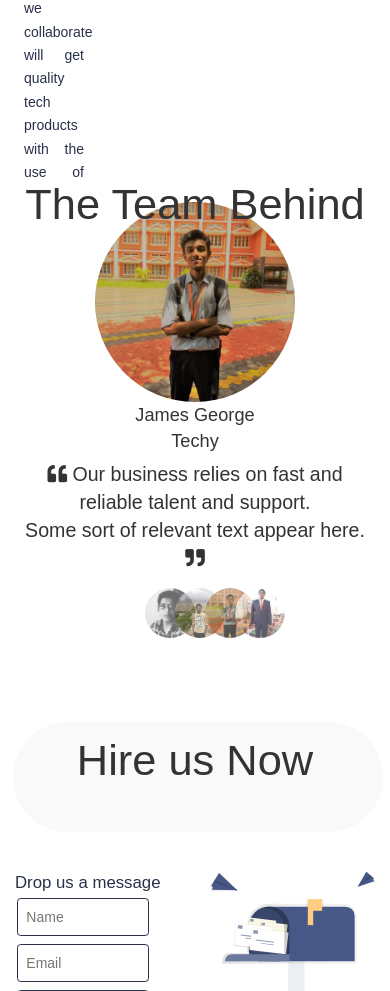
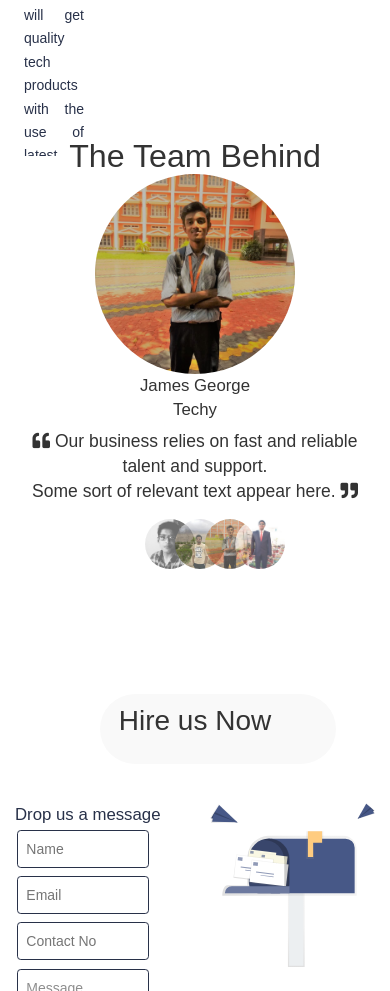
Before and after one commit to mad-hacks/madhacks-webapp, a Vue app: page /#/ in a window 390 px wide. Shown: the part 3800-4791 px from the top of the page. Built offline with nearby package versions, Linux system fonts and the light colour scheme; a web font is replaced by a local one.

Commit message:
Workarounds for all sections :construction:

```diff
--- a/src/assets/css/welcome.css
+++ b/src/assets/css/welcome.css
@@ -552,7 +552,7 @@
   }
 
   .mhacks-mid-team-card{
-    margin-top: -14%;
+    margin-top: -10%;
   }
 
   .mhacks-last-contact-bg{
@@ -634,6 +634,14 @@
     font-size: 1.5em;
   }
 
+  .mhacks-mid-team-header{
+    font-size: 3em;
+  }
+
+  .mhacks-mid-team-card-pic-quote{
+    font-size: 1.5em;
+  }
+
   /* .mhacks-mid-container{
     margin-left: 4%;
   } */
@@ -676,6 +684,14 @@
     height: 120px;
   }
 
+  .mhacks-last-contact-bg{
+    height: 100px;
+  }
+
+  .mhacks-last-contact-header{
+    font-size: 3em;
+  }
+
   /* .mhacks-mid-container{
     margin-left: 2%;
   } */
@@ -701,6 +717,14 @@
 
   .mhacks-mid-ft{
     height: 560px;
+  }
+
+  .mhacks-mid-team-header{
+    font-size: 2.9em;
+  }
+
+  .mhacks-mid-team-card-pic-quote{
+    font-size: 1.4em;
   }
 
   /* .mhacks-mid-container{
@@ -762,6 +786,14 @@
     height: 560px;
     margin-left: 5vw;
   }
+
+  .mhacks-last-contact-bg{
+    height: 95px;
+  }
+
+  .mhacks-last-contact-header{
+    font-size: 2.95em;
+  }
 }
 
 @media only screen and (max-width: 1065px){
@@ -802,6 +834,22 @@
     width: 960px;
   }
 
+  .mhacks-mid-team-header{
+    font-size: 2.7em;
+  }
+
+  .mhacks-mid-team-card-pic-quote{
+    font-size: 1.3em;
+  }
+
+  .mhacks-last-contact-bg{
+    height: 90px;
+  }
+
+  .mhacks-last-contact-header{
+    font-size: 2.8em;
+  }
+
   /* .mhacks-mid-container{
     margin-left: 2%;
   } */
@@ -818,6 +866,22 @@
   .mhacks-tn-right-item{
     margin-left: -24vw;
     margin-right: 24vw;
+  }
+
+  .mhacks-mid-team-header{
+    font-size: 2.5em;
+  }
+
+  .mhacks-mid-team-card-pic-quote{
+    font-size: 1.25em;
+  }
+
+  .mhacks-mid-team-card-pic-name{
+    font-size: 1.2em;
+  }
+
+  .mhacks-mid-team-card-pic-position{
+    font-size: 1.2em;
   }
 
   /* .mhacks-mid-container{
@@ -868,6 +932,10 @@
     height: 280px;
   }
 
+  .mhacks-mid-mission-bg{
+    height: 120px;
+  }
+
   /* .mhacks-mid-container{
     margin-left: 10%;
   } */
@@ -903,6 +971,14 @@
 
   .mhacks-last-contact-btn{
     width: 80%;
+  }
+
+  .mhacks-last-contact-bg{
+    height: 80px;
+  }
+
+  .mhacks-last-contact-header{
+    font-size: 2.6em;
   }
 }
 
@@ -1002,6 +1078,14 @@
     width: 760px;
     margin-top: -5vh;
   }
+
+  .mhacks-last-contact-bg{
+    height: 75px;
+  }
+
+  .mhacks-last-contact-header{
+    font-size: 2.2em;
+  }
 }
 
 @media only screen and (max-width: 850px){
@@ -1018,6 +1102,10 @@
     margin-left: 5%;
   }
 
+  .mhacks-mid-mission-bg{
+    height: 100px;
+  }
+
   .mhacks-mid-mission-text{
     font-size: 2.4em;
   }
@@ -1028,6 +1116,10 @@
 
   .mhacks-mid-mission-sec-bg{
     width: 720px;
+  }
+
+  .mhacks-mid-team-header{
+    font-size: 2.3em;
   }
 }
 
@@ -1100,4 +1192,11 @@
     width: 600px;
   }
 
+  .mhacks-last-contact-bg{
+    height: 70px;
+  }
+
+  .mhacks-last-contact-header{
+    font-size: 2em;
+  }
 }
```
